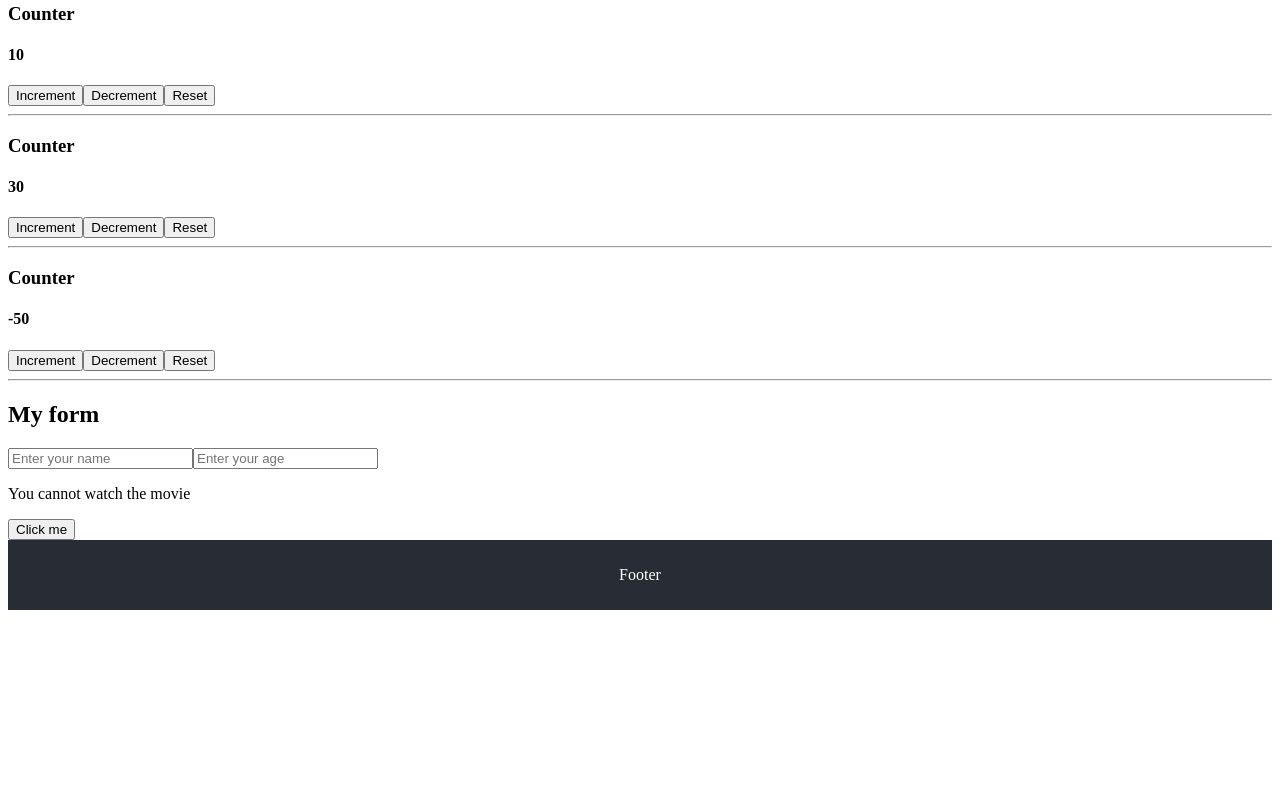
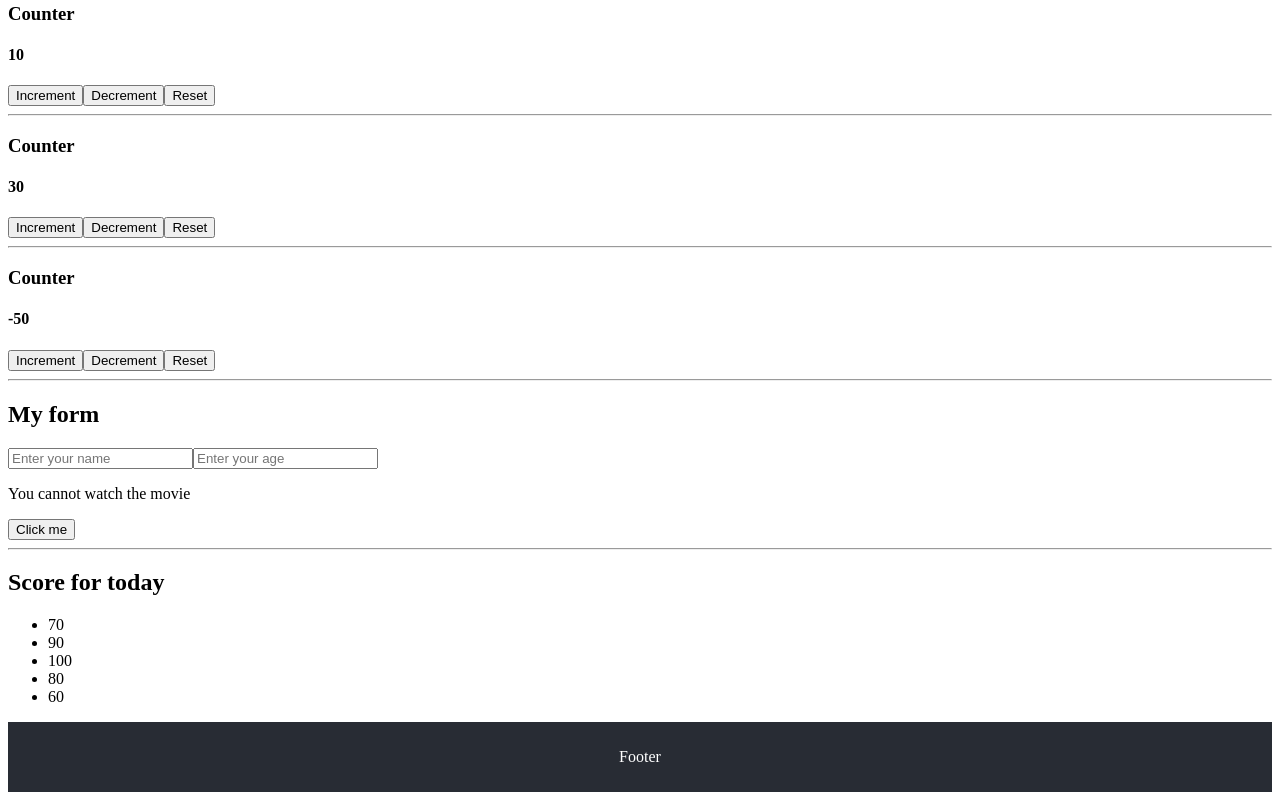
Before and after one commit to wanmuz86/hello-react-apr25, a React (Vite) app: page / in a window 1280 px wide. Shown: the part 345-1145 px from the top of the page. Before the commit the page ends 963 px from the top, so only its background shows below. Built offline with nearby package versions, Linux system fonts and the light colour scheme.

Commit message:
list and key topic

```diff
--- a/src/components/Main.jsx
+++ b/src/components/Main.jsx
@@ -9,6 +9,9 @@
     const [name,setName] = useState('')
     const [age,setAge] = useState('')
     const [message,setMessage] = useState('')
+
+    // Readonly
+    const scores = [70,90,100,80,60];
 
   return (
     <div>
@@ -49,6 +52,23 @@
             <p>You can watch the movie</p>
         }
         <button onClick={()=>setMessage(`Hello ${name}, you are ${age} years old`)}>Click me</button>
+        <hr />
+        <h2>Score for today</h2>
+        <ul>
+            {
+                // map function
+                // foreach val in scores, show li with val
+                // We need to add key, for react to identify each element
+                // It needs to be unique
+
+                //Option 1
+                // scores.map(val=> <li key={val}>{val}</li>)
+
+                // Option 2
+                // If there is no unique item in the data used index as key
+                scores.map((val,index)=> <li key={index}>{val}</li>)
+            }
+        </ul>
 
     </div>
   )
```
